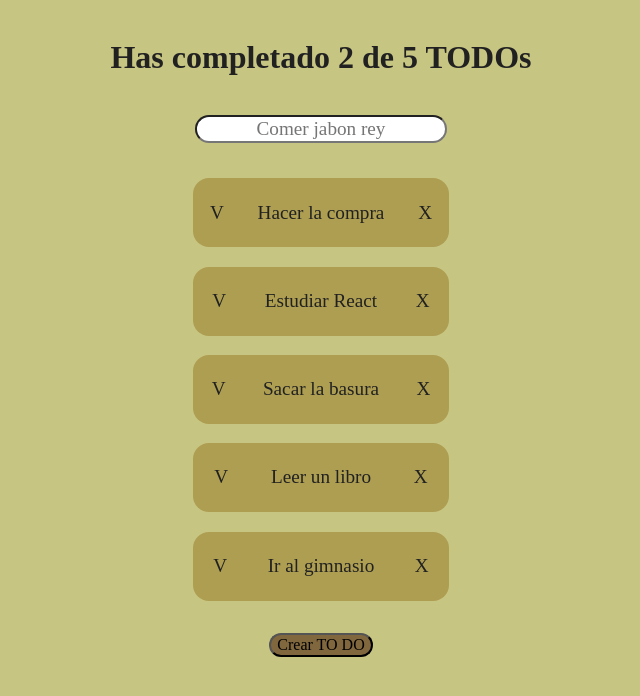
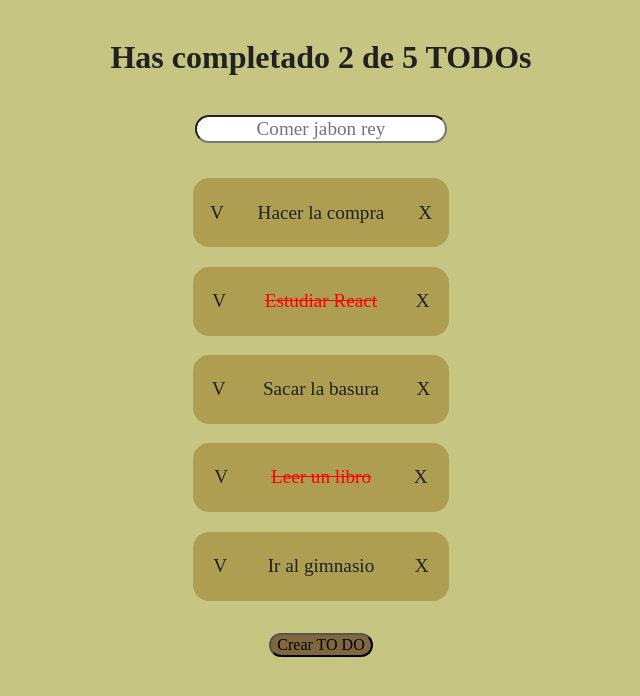
Before and after one commit to JEGonDev/TODOs-React, a React (Vite) app: page / in a window 1280 px wide. Shown: the top 696 px of the page, without its empty margins (319-959 px from the left). Built offline with nearby package versions, Linux system fonts and the light colour scheme.

Commit message:
Todos funcionando correctamente

```diff
--- a/src/TodoCounter.jsx
+++ b/src/TodoCounter.jsx
@@ -1,9 +1,9 @@
 import './styles/TodoCounter.css'
 
-function TodoCounter(props) {
+function TodoCounter({completed , total}) {
     return(
         <h1>
-            Has completado {props.completed} de {props.total} TODOs
+            Has completado {completed} de {total} TODOs
         </h1>
     )
 }
--- a/src/TodoItem.jsx
+++ b/src/TodoItem.jsx
@@ -1,13 +1,17 @@
-import './styles/TodoItem.css'
+import './styles/TodoItem.css';
 
-function TodoItem(arroz){
+function TodoItem(props) {
     return (
-        <li className='todoItem'>
-            <span>V</span>
-            <p>{arroz.name}</p>
-            <span>X</span>
+        <li className={`todoItem ${props.completed ? 'todoItem-completed' : ''}`}>
+            <span
+            onClick={props.onComplete}
+            >V</span>
+            <p className={props.completed ? 'completed' : ''}>{props.name}</p>
+            <span
+            onClick={props.onDelete}
+            >X</span>
         </li>
-    )
+    );
 }
 
-export {TodoItem}
+export { TodoItem };
--- a/src/TodoSearch.jsx
+++ b/src/TodoSearch.jsx
@@ -1,13 +1,13 @@
 import React from 'react'
 import './styles/TodoSearch.css'
 
-function TodoSearch(props) {
+function TodoSearch({searchValue, setSearchValue}) {
     return(
         <input
             placeholder='Comer jabon rey'
-            value={props.searchValue}
+            value={searchValue}
             onChange={(event) => {
-                props.setSearchValue(event.target.value)
+                setSearchValue(event.target.value)
             }}
         ></input>
     )
--- a/src/app.jsx
+++ b/src/app.jsx
@@ -5,7 +5,7 @@ import { TodoItem } from './TodoItem'
 import { CreateTodoButton } from './CreateTodoButton'
 import React from 'react'
 
-const todos = [
+const defaultTodos = [
     { id: 1, name: "Hacer la compra", completed: false },
     { id: 2, name: "Estudiar React", completed: true },
     { id: 3, name: "Sacar la basura", completed: false },
@@ -15,17 +15,39 @@ const todos = [
 
 function RenderTodos(){
 
-    const [todo, setTodo] = React.useState(todos)
+    const [todo, setTodo] = React.useState(defaultTodos)
+
     const [searchValue, setSearchValue] = React.useState('')
+
     const completedTodos = todo.filter(
         todo => !!todo.completed).length
+
     const totalTodos = todo.length
+
     const searchedTodos = todo.filter(
         (todo) => {
             return todo.name.toLowerCase().includes(
                 searchValue.toLowerCase())
         }
     )
+
+    const todoCompleted = (name) => {
+        const newTodo = [...todo]
+        const index = newTodo.findIndex(
+            (todo) => todo.name == name
+        )
+        newTodo[index].completed = true
+        setTodo(newTodo)
+    }
+
+    const todoDeleted = (name) => {
+        const newTodo = [...todo]
+        const index = newTodo.findIndex(
+            (todo) => todo.name == name
+        )
+        newTodo.splice(index, 1)
+        setTodo(newTodo)
+    }
 
     return(
         <React.Fragment>
@@ -46,6 +68,8 @@ function RenderTodos(){
                         key={todo.id}
                         name={todo.name}
                         completed={todo.completed}
+                        onComplete= {() => todoCompleted(todo.name)}
+                        onDelete={() => todoDeleted(todo.name)}
                     />
                 ))}
             </TodoList>
--- a/src/styles/TodoItem.css
+++ b/src/styles/TodoItem.css
@@ -15,6 +15,7 @@ li {
 span {
     font-size: 1.2rem;
     font-family: cursive;
+    cursor: pointer;
 }
 
 p {
@@ -22,6 +23,8 @@ p {
     font-family: cursive;
 }
 
-/* .todoItem-completed {
+/* Estilos cuando la tarea está completada */
+.todoItem-completed p {
     text-decoration: line-through;
-} */
+    color: red;
+}
```
